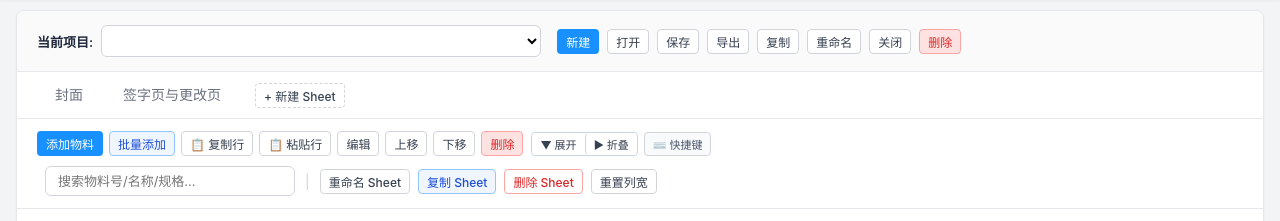
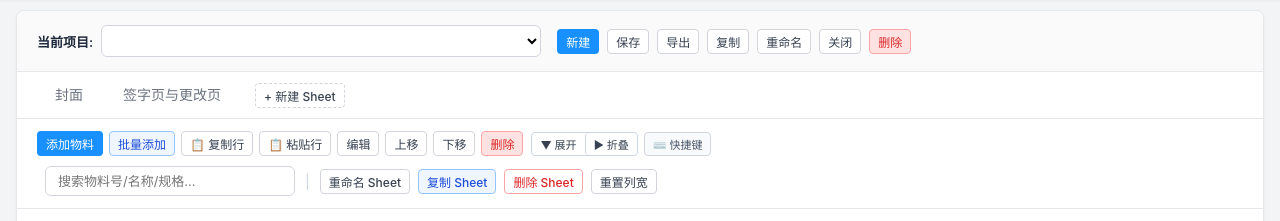
Before and after one commit to chdliulong-svg/SBOM, a Python web app: template templates/index.html in a window 1280 px wide. Shown: the part 66-287 px from the top of the page. Run offline with Jinja, Linux system fonts and the light colour scheme; the template is opened without the code that fills it, so the values that code supplies are empty.

Commit message:
style: 去掉当前项目栏中无意义的'打开'按钮

```diff
--- a/templates/index.html
+++ b/templates/index.html
@@ -96,9 +96,6 @@
                     <button class="btn btn-primary btn-sm" onclick="openNewProjectModal()" title="新建项目工程">
                         新建
                     </button>
-                    <button class="btn btn-outline btn-sm" onclick="triggerOpenProjectFile()" title="打开已保存的 .sbom 或 .json 项目工程文件">
-                        打开
-                    </button>
                     <button class="btn btn-outline btn-sm" id="btnProjectSave" onclick="saveCurrentProjectToDatabase()" title="将当前项目的所有修改保存到数据库">
                         保存
                     </button>
```
